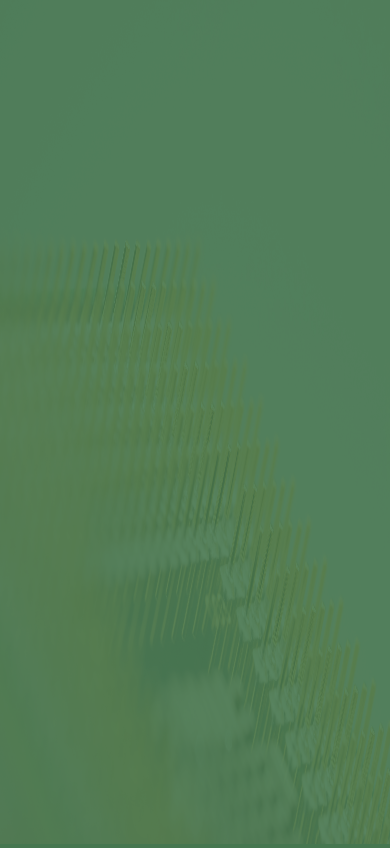
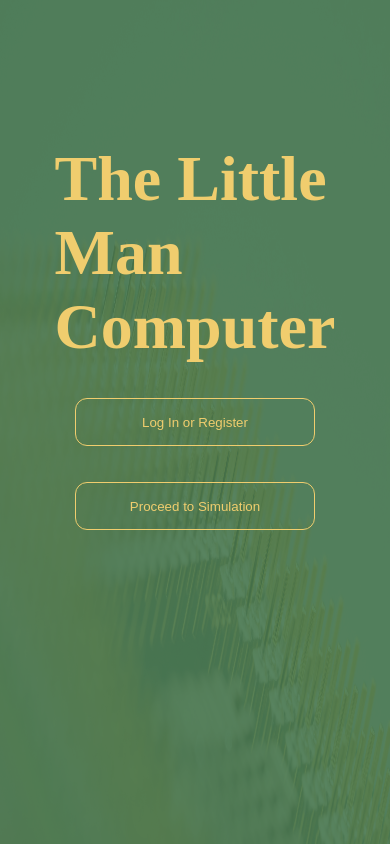
Before and after one commit to akhilallamraju/LMC-Simulation, a plain HTML site: page index.html in a window 390 px wide. Drawn offline with Linux system fonts and the light colour scheme.

Commit message:
Add all essential components to landing page.
TODO:
- Add footer with copyright notice & message saying that the simulation is based on the OCR specification (as per the design in the documentation),

- Add warning that this site should not be used on mobile & tablet devices (support for these devices was deemed unnecessary in my stakeholder survey).

```diff
--- a/index.html
+++ b/index.html
@@ -8,9 +8,20 @@
         <title>LMC Simulation by Akhil Allamraju</title>
     </head>
     <body>
-        <!-- Webpage backgound image -->
-        <img class="bg"
-             src="images/BgLandingPage.png" alt="Background Image - An image of a CPU."
-             height="100%" width="100%">
+        <main>
+            <!-- Webpage backgound image -->
+            <img class="bg"
+                 src="images/BgLandingPage.png" alt="Background Image - An image of a CPU."
+                 height="100%" width="100%"/>
+
+            <!-- Criterion 5: 'Clear Title with Big Text'-->
+            <h1 class="landing-page-title">The Little Man Computer</h1>
+
+            <!-- Criterion 7: 'Button that leads to the login and registration page' -->
+            <button class="btn-default" id="to-log-in" type="button">Log In or Register</button>
+
+            <!-- Criterion 6: 'Button that leads to the simulation page' -->
+            <button class="btn-default" id="to-sim" type="button">Proceed to Simulation</button>
+        </main>
     </body>
 </html>
--- a/styles.css
+++ b/styles.css
@@ -3,13 +3,69 @@
     padding: 0;
 }
 
-body {
+main {
     background-color: #467750;
-    /* Required for proper scaling of the background image */
+    /* Extends the 'main' element to the 100% of the viewport's width & height.
+       (Viewport: the area of the webpage viewable by the user when the webpage is loaded).
+       Required for proper scaling of the background image. */
     height: 100vh;
     width: 100vw;
 }
 
 .bg {
+    /* Makes the image translucent. */
     opacity: 0.1;
 }
+
+.landing-page-title {
+    /* Allows the heading to overlap the background. */
+    position: absolute;
+    /* Hacky method but it works without issue.
+       CSS moves elements by their top-left corner, not their centre.
+       Therefore, to properly align elements, half of the element's width & height must be subtracted from the movement.
+       This is achieved using the translate function.
+       The -ve %page means that the element would be transformed up & left rather than down & right
+       (Webpage coordinates start from the top-right corner so transformations woulf be down & right by default). */
+    top: 30vh;
+    left: 50vw;
+    transform: translate(-50%, -50%);
+    /* 'rem' is a unit that is based on the font size of the parent element.
+       In this case, the font size would be 4x the size of the 'main' element's default font size. */
+    font-size: 4rem;
+
+    color: #f0cd6e;
+}
+
+.btn-default {
+    position: absolute;
+    /* The colour-inversion effect when hovering over the button is set to last for 0.25s. */
+    transition-duration: 0.25s;
+    /* Button design choices to match that of my design in the documentation*/
+    width: 15rem;
+    height: 3rem;
+    background-color: transparent;
+    color: #f0cd6e;
+    border: 0.1rem solid #f0cd6e;
+    border-radius: 0.75rem;
+}
+
+/* Triggers when buttons belonging to the 'btn-default' class are hovered over. */
+.btn-default:hover {
+    /* Inverts the text/outline & background colours as per the design in the documentation. */
+    background-color: #f0cd6e;
+    color: #467750;
+}
+
+button#to-log-in {
+    /* Same transformation trick as in the 'landing-page-title' class */
+    top: 50vh;
+    left: 50vw;
+    transform: translate(-50%, -50%);
+}
+
+button#to-sim {
+    /* Same transformation trick as in the 'landing-page-title' class */
+    top: 60vh;
+    left: 50vw;
+    transform: translate(-50%, -50%);
+}
```
